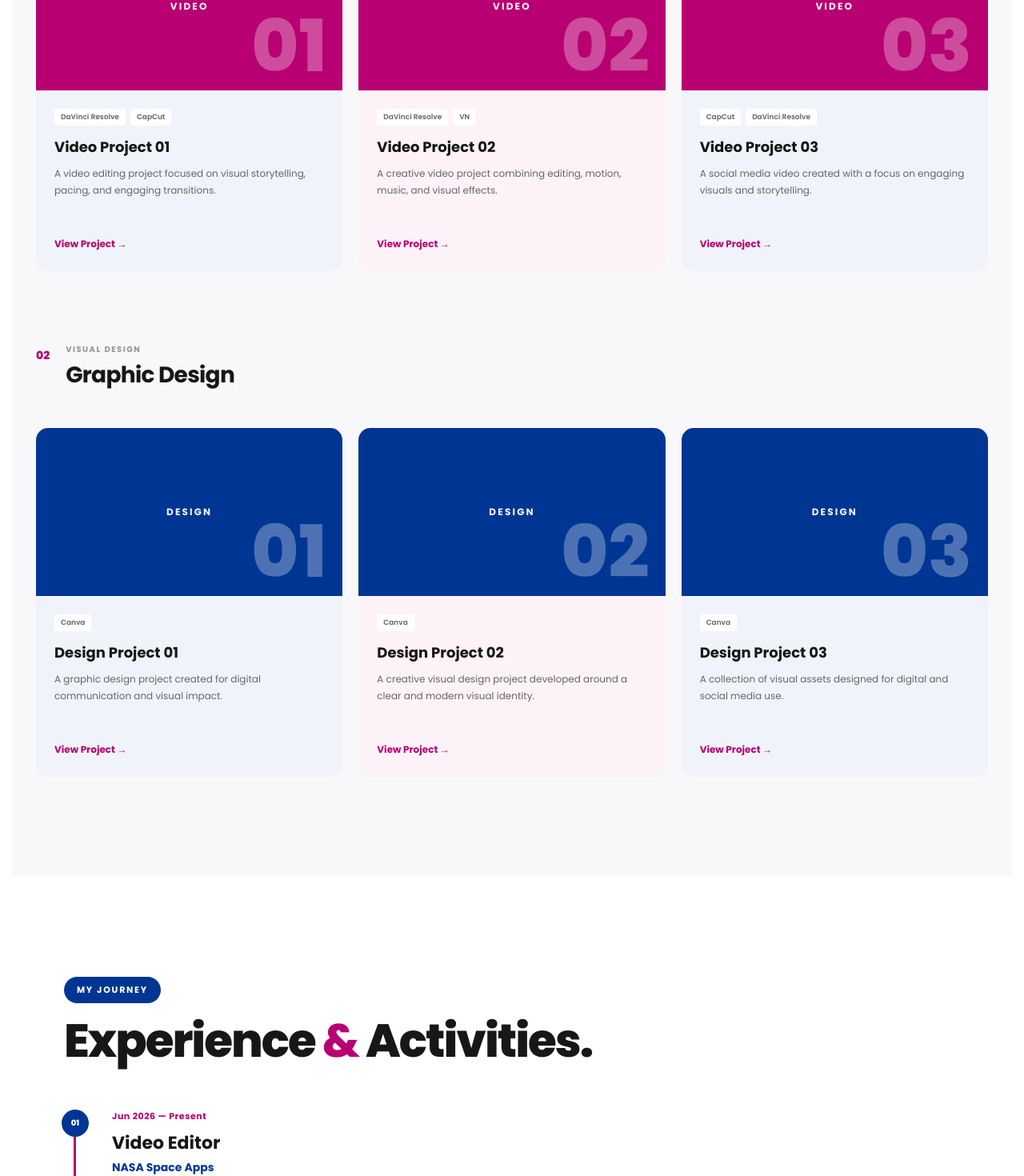
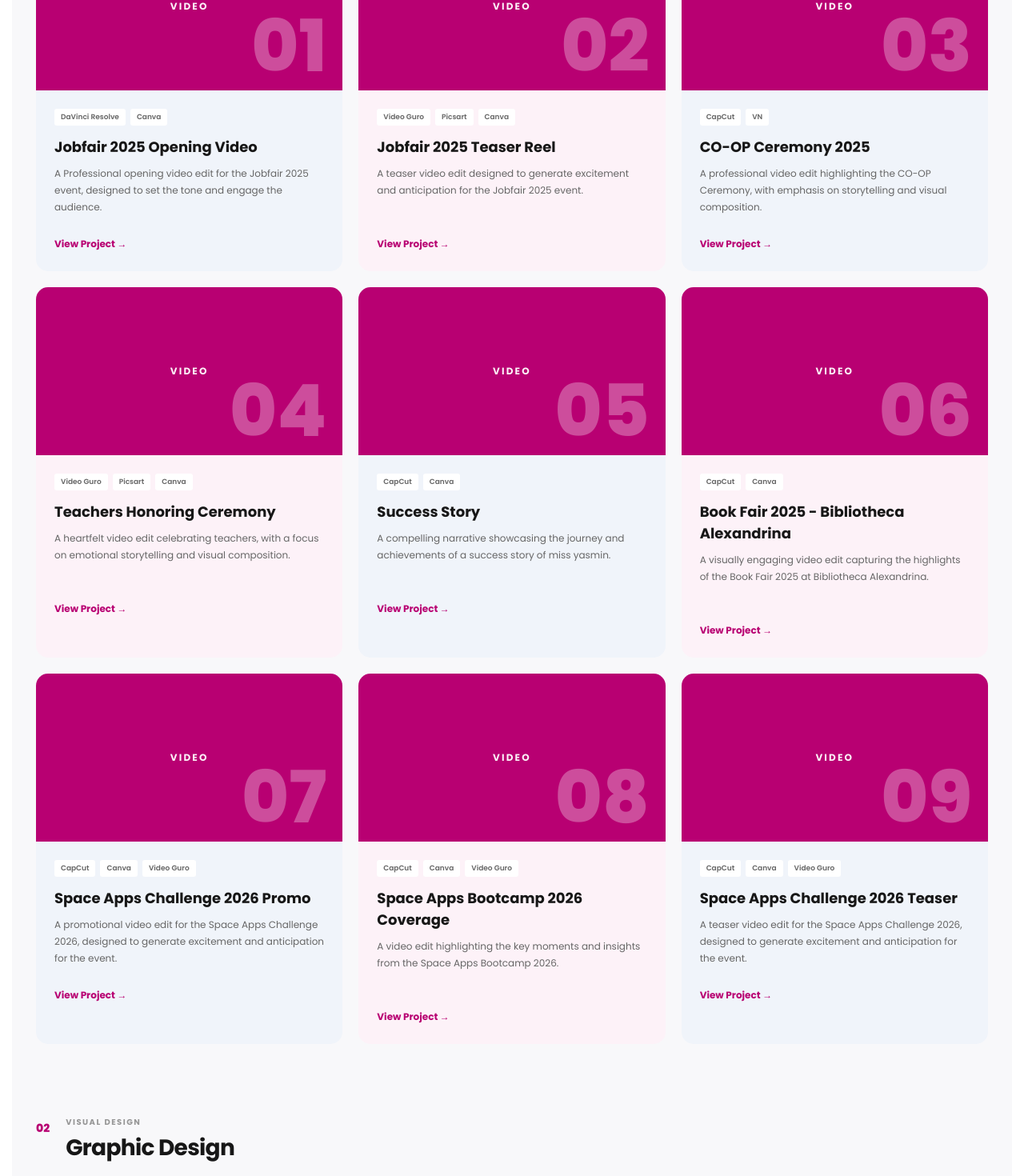
Before and after one commit to Saif-Eldeen-95/My-digital-arts-Portfolio, a React (Vite) app: page / in a window 1280 px wide. Shown: the part 2020-3490 px from the top of the page at 80% size. Built offline with nearby package versions, Linux system fonts and the light colour scheme.

Commit message:
adding video projects

```diff
--- a/src/App.jsx
+++ b/src/App.jsx
@@ -20,50 +20,120 @@ const NAV_ITEMS = [
 
 const VIDEO_PROJECTS = [
   {
-    title: "Video Project 01",
-    description:
-      "A video editing project focused on visual storytelling, pacing, and engaging transitions.",
-    tools: ["DaVinci Resolve", "CapCut"],
-    link: "#",
+    title: "Jobfair 2025 Opening Video",
+    client: "UCCD — Faculty of Engineering",
+    description: "A Professional opening video edit for the Jobfair 2025 event, designed to set the tone and engage the audience.",
+    tools: ["DaVinci Resolve", "Canva"],
+    link: "https://drive.google.com/file/d/1fzu_DVpgyM8XCAPt3-MTsh8WwTM8w_IJ/view?usp=drive_link",
   },
   {
-    title: "Video Project 02",
-    description:
-      "A creative video project combining editing, motion, music, and visual effects.",
-    tools: ["DaVinci Resolve", "VN"],
-    link: "#",
+    title: "Jobfair 2025 Teaser Reel",
+    client: "UCCD — Faculty of Engineering",
+    description: "A teaser video edit designed to generate excitement and anticipation for the Jobfair 2025 event.",
+    tools: ["Video Guro","Picsart", "Canva"],
+    link: "https://drive.google.com/file/d/1a6iVRmZeHszIQ73_vCXBRFkQIf35Yrpq/view?usp=drive_link",
   },
   {
-    title: "Video Project 03",
-    description:
-      "A social media video created with a focus on engaging visuals and storytelling.",
-    tools: ["CapCut", "DaVinci Resolve"],
-    link: "#",
+    title: "CO-OP Ceremony 2025",
+    client: "UCCD — Faculty of Engineering",
+    description: "A professional video edit highlighting the CO-OP Ceremony, with emphasis on storytelling and visual composition.",
+    tools: ["CapCut", "VN"],
+    link: "https://drive.google.com/file/d/1Df5kBVoWz-uRwdwLpBLsRoGLoMzrPJyo/view?usp=drive_link",
   },
-];
+  {
+    title: "Teachers Honoring Ceremony",
+    client: "elFath Private School",
+    description: "A heartfelt video edit celebrating teachers, with a focus on emotional storytelling and visual composition.",
+    tools: ["Video Guro","Picsart", "Canva"],
+    link: "https://drive.google.com/file/d/1BcZdSEPztJdrREf7YZXJIXJ-82H8xFRd/view?usp=drive_link",
+  },
+  {
+    title: "Success Story",
+    client: "English With Jasmine",
+    description: "A compelling narrative showcasing the journey and achievements of a success story of miss yasmin.",
+    tools: ["CapCut", "Canva"],
+    link: "https://drive.google.com/file/d/1I1F1e3PQm3jntkUBT8m2RoQ3UIIu_aCC/view?usp=drive_link",
+  },
+  {
+    title: "Book Fair 2025 - Bibliotheca Alexandrina",
+    client: "personal project",
+    description: "A visually engaging video edit capturing the highlights of the Book Fair 2025 at Bibliotheca Alexandrina.",
+    tools: ["CapCut", "Canva"],
+    link: "https://drive.google.com/file/d/139SQCUn9HYR3TGQUqBqeIAvlltptQF-G/view?usp=drive_link",
+  },
+  {
+    title: "Space Apps Challenge 2026 Promo",
+    client: "NASA Space Apps - Alexandria",
+    description: "A promotional video edit for the Space Apps Challenge 2026, designed to generate excitement and anticipation for the event.",
+    tools: ["CapCut", "Canva", "Video Guro"],
+    link: "https://drive.google.com/file/d/1uIJfK4CuxG1I9UYXP0mUl90j3tikrsbQ/view?usp=drive_link",
+  },
+  {
+    title: "Space Apps Bootcamp 2026 Coverage",
+    client: "NASA Space Apps - Alexandria",
+    description: "A video edit highlighting the key moments and insights from the Space Apps Bootcamp 2026.",
+    tools: ["CapCut", "Canva", "Video Guro"],
+    link: "https://drive.google.com/file/d/1nZPg2xzKoKuo7OLCRarewQSpLR0DLQLA/view?usp=drive_link",
+  },
+  {
+    title: "Space Apps Challenge 2026 Teaser",
+    client: "NASA Space Apps - Alexandria",
+    description: "A teaser video edit for the Space Apps Challenge 2026, designed to generate excitement and anticipation for the event.",
+    tools: ["CapCut", "Canva", "Video Guro"],
+    link: "https://drive.google.com/file/d/1nCneU5VGdL5jc2zclP_eAEoiNH1p942b/view?usp=drive_link",
+  }
+]
 
 const DESIGN_PROJECTS = [
   {
     title: "Design Project 01",
     description:
       "A graphic design project created for digital communication and visual impact.",
-    tools: ["Canva"],
+    tools: ["Canva", "Picsart"],
     link: "#",
   },
   {
     title: "Design Project 02",
     description:
       "A creative visual design project developed around a clear and modern visual identity.",
-    tools: ["Canva"],
+    tools: ["Canva", "Picsart"],
     link: "#",
   },
   {
     title: "Design Project 03",
     description:
       "A collection of visual assets designed for digital and social media use.",
-    tools: ["Canva"],
+    tools: ["Canva", "Picsart"],
     link: "#",
   },
+  {
+    title: "Design Project 01",
+    description:
+      "A graphic design project created for digital communication and visual impact.",
+    tools: ["Canva", "Picsart"],
+    link: "#",
+  },
+  {
+    title: "Design Project 02",
+    description:
+      "A creative visual design project developed around a clear and modern visual identity.",
+    tools: ["Canva", "Picsart"],
+    link: "#",
+  },
+  {
+    title: "Design Project 03",
+    description:
+      "A collection of visual assets designed for digital and social media use.",
+    tools: ["Canva", "Picsart"],
+    link: "#",
+  },
+  {
+    title: "Design Project 03",
+    description:
+      "A collection of visual assets designed for digital and social media use.",
+    tools: ["Canva", "Picsart"],
+    link: "#",
+  }
 ];
 
 /* =========================
@@ -77,7 +147,7 @@ const EXPERIENCE = [
     company: "NASA Space Apps",
     description:
       "Covered events including NASA Space Apps Challenge and Summer Training.",
-    tools: ["DaVinci Resolve", "Canva", "CapCut", "VN", "Video Guro"],
+    tools: ["DaVinci Resolve", "Canva", "CapCut", "VN", "Video Guro", "Picsart"],
   },
   {
     date: "Mar 2025 — Present",
@@ -85,7 +155,7 @@ const EXPERIENCE = [
     company: "UCCD — Faculty of Engineering",
     description:
       "Worked on event coverage including JOBFAIR 2025 and Career Axis#4 2026, with responsibilities in video editing, graphic design, and photography.",
-    tools: ["DaVinci Resolve", "Canva", "CapCut", "VN", "Video Guro"],
+    tools: ["DaVinci Resolve", "Canva", "CapCut", "VN", "Video Guro", "Picsart"],
   },
   {
     date: "Aug 2023 — Jul 2024",
@@ -143,13 +213,13 @@ const SERVICES = [
 const TOOLS = [
   {
     name: "DaVinci Resolve",
-    level: 50,
+    level: 60,
     icon: "🎬",
     category: "Video Editing"
   },
   {
     name: "Canva",
-    level: 80,
+    level: 85,
     icon: "🎨",
     category: "Graphic Design"
   },
@@ -163,14 +233,20 @@ const TOOLS = [
     name: "VN",
     level: 80,
     icon: "📱",
-    category: "Mobile Editing"
+    category: "Video Editing"
   },
   {
     name: "Video Guro",
     level: 90,
     icon: "🎥",
-    category: "Video Production"
+    category: "Video Editing"
   },
+  {
+    name: "Picsart",
+    level: 85,
+    icon: "🖌️",
+    category: "Graphic Design"
+  }
 ];
 
 /* =========================
```
